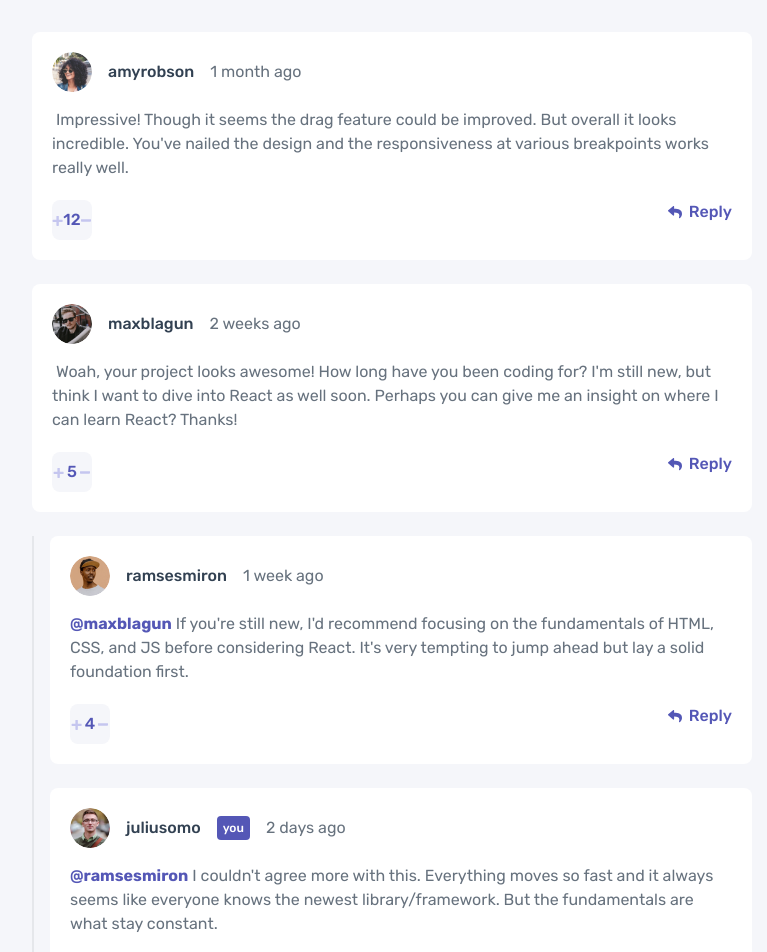
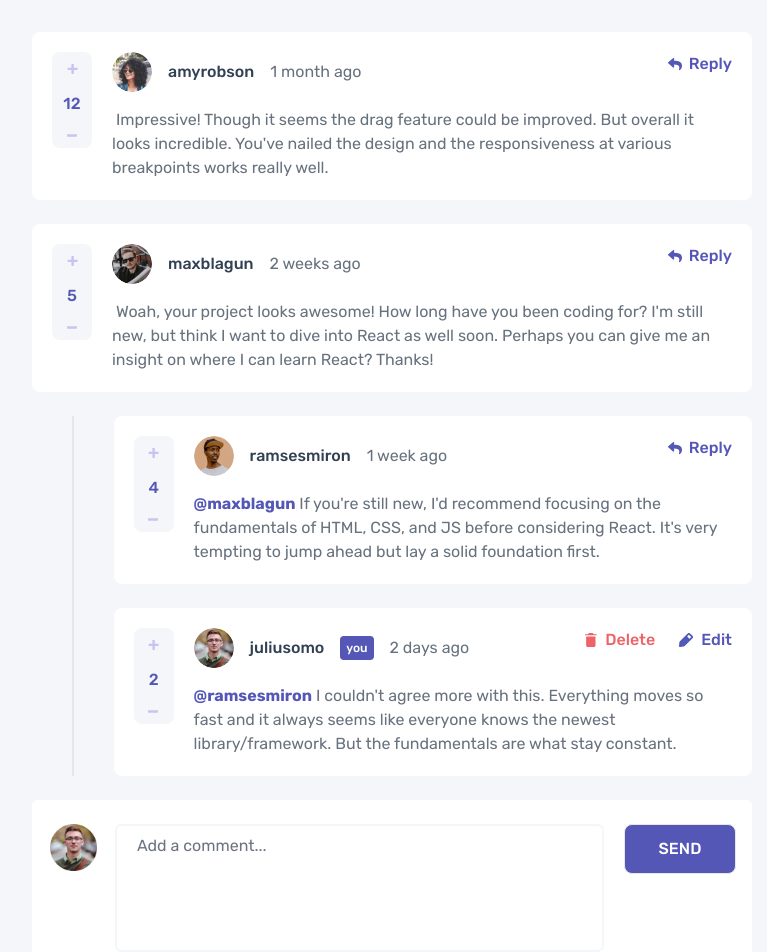
Before and after one commit to sazzad4677/Interactive-comments-section, a React (Create React App) app: page / in a window 1280 px wide. Shown: the top 952 px of the page, without its empty margins (248-1015 px from the left). Built offline with nearby package versions, Linux system fonts and the light colour scheme.

Commit message:
responsive for all devices

```diff
--- a/src/components/Comments/Comments.js
+++ b/src/components/Comments/Comments.js
@@ -30,7 +30,7 @@ const Comments = ({
               />
             </div>
             {comment.replies?.length > 0 && (
-              <div className="flex w-full flex-wrap gap-6 border-l-2 mobile:ml-0 mobile:pl-4 desktop:ml-10 desktop:pl-10">
+              <div className="flex w-full flex-wrap gap-6 border-l-2 ml-0 pl-4 md:ml-10 md:pl-10">
                 {comment.replies
                   .sort((a, b) =>
                     a.score > b.score && -1 ? a.score < b.score && 1 : 0
--- a/src/layout/CommentsLayout.js
+++ b/src/layout/CommentsLayout.js
@@ -89,9 +89,9 @@ const CommentsLayout = ({
 
   return (
     <>
-      <div className="mx-auto flex w-full items-start justify-between gap-5 rounded-lg bg-neutral-white p-5 mobile:flex-row mobile:flex-wrap desktop:flex-nowrap">
+      <div className="mx-auto flex w-full items-start justify-between gap-5 rounded-lg bg-neutral-white p-5 flex-row flex-wrap md:flex-nowrap">
         {/* voting button */}
-        <div className="max-w-10 flex max-h-24 items-center justify-around rounded-lg bg-neutral-very-light-gray py-2 text-neutral-grayish-blue mobile:order-2 mobile:h-10 mobile:w-24 mobile:flex-row desktop:order-1 desktop:h-24 desktop:w-11 desktop:flex-col">
+        <div className="max-w-10 flex max-h-24 items-center justify-around rounded-lg bg-neutral-very-light-gray py-2 text-neutral-grayish-blue order-2 h-10 w-24 flex-row md:order-1 md:h-24 md:w-11 md:flex-col">
           {/* Plus button */}
           <button
             onClick={() => {
@@ -121,7 +121,7 @@ const CommentsLayout = ({
           </button>
         </div>
         {/* Comments */}
-        <div className="flex w-full flex-col flex-wrap gap-4 text-base font-medium text-neutral-dark-blue desktop:order-2">
+        <div className="flex w-full flex-col flex-wrap gap-4 text-base font-medium text-neutral-dark-blue md:order-2">
           <div className="flex justify-between gap-4">
             {/* Profile */}
             <div className="flex items-center gap-4 ">
@@ -145,7 +145,7 @@ const CommentsLayout = ({
               </span>
             </div>
             {/* Reply edit and delete Button for desktop only*/}
-            <div className="mobile:hidden desktop:flex">
+            <div className="hidden md:block">
               <ReplyEditDeleteButton />
             </div>
           </div>
@@ -185,7 +185,7 @@ const CommentsLayout = ({
           )}
         </div>
         {/* Reply Edit and Delete button for mobile only */}
-        <div className="ml-auto mobile:order-3 desktop:hidden">
+        <div className="ml-auto order-3 md:hidden">
           <ReplyEditDeleteButton />
         </div>
       </div>
--- a/src/layout/DeleteModal.js
+++ b/src/layout/DeleteModal.js
@@ -39,7 +39,7 @@ const Delete = ({ open, setOpen, commentToDelete, deleteComment }) => {
             leaveFrom="opacity-100 translate-y-0 sm:scale-100"
             leaveTo="opacity-0 translate-y-4 sm:translate-y-0 sm:scale-95"
           >
-            <div className="relative inline-flex transform flex-col justify-center  gap-5 overflow-hidden rounded-lg bg-neutral-white px-2 pt-5 pb-4 text-left align-bottom shadow-xl transition-all sm:my-8 sm:w-full sm:max-w-lg sm:p-6 sm:pb-4 sm:align-middle mobile:px-6">
+            <div className="relative inline-flex transform flex-col justify-center  gap-5 overflow-hidden rounded-lg bg-neutral-white px-6 pt-5 pb-4 text-left align-bottom shadow-xl transition-all sm:my-8 sm:w-full sm:max-w-lg sm:p-6 sm:pb-4 sm:align-middle ">
               <div className="bg-neutral-white ">
                 <div className="sm:flex sm:items-start">
                   {/* mt-3 text-center sm:mt-0 sm:ml-4 sm:text-left" */}
--- a/src/layout/NewCommentLayout.js
+++ b/src/layout/NewCommentLayout.js
@@ -15,16 +15,16 @@ const NewCommentLayout = ({
     <div className="rounded-md bg-neutral-white py-6 px-4">
       <form
         onSubmit={onSubmit}
-        className="flex gap-5 mobile:flex-wrap desktop:flex-nowrap"
+        className="flex gap-5 flex-wrap md:flex-nowrap"
       >
-        <div className="mobile:order-1 desktop:order-none ">
+        <div className="order-1 md:order-none ">
           <img
-            className="ml-0.5 mobile:w-10 desktop:w-fit"
+            className="ml-0.5 w-10 md:w-fit"
             alt={data?.currentUser.username}
             src={require(`../images/avatars/${data?.currentUser.image.webp}`)}
           />
         </div>
-        <div className="flex w-full flex-wrap gap-4 mobile:order-none desktop:order-none">
+        <div className="flex w-full flex-wrap gap-4 order-none">
           <textarea
             onChange={(e) => {
               setValue(e.target.value)
@@ -40,7 +40,7 @@ const NewCommentLayout = ({
             className={error ? `border-primary-soft-red` : ""}
           />
         </div>
-        <div className="ml-auto mobile:order-2 desktop:order-none">
+        <div className="ml-auto order-2 md:order-none">
           <button
             type="submit"
             className="text-md relative h-fit w-28 rounded-lg border bg-primary-moderate-blue px-4 py-3 font-mono text-base font-medium text-neutral-white hover:bg-primary-grayish-blue"
```
